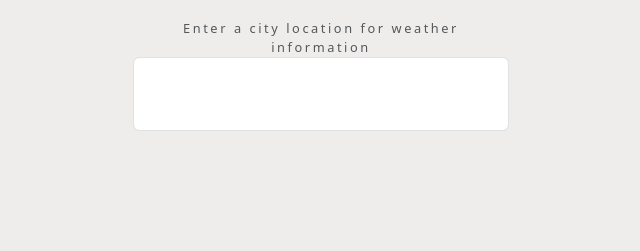
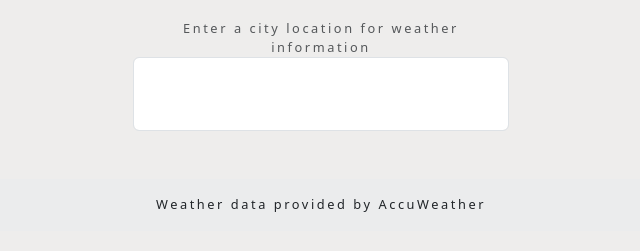
Before and after one commit to joseph-plaizier/weather-app, a plain HTML site: page index.html in a window 1280 px wide. Shown: the part 101-352 px from the top of the page, without its empty margins (319-959 px from the left). Drawn offline with nearby package versions, Linux system fonts and the light colour scheme.

Commit message:
add footer with weather data source

```diff
--- a/index.html
+++ b/index.html
@@ -34,6 +34,14 @@
         </div>
     </div>
 
+    <footer class="bg-body-tertiary text-center text-lg-start">
+        <!-- Copyright -->
+        <div class="text-center p-3" style="background-color: rgba(0, 0, 0, 0.05);">
+          Weather data provided by AccuWeather
+        </div>
+        <!-- Copyright -->
+      </footer>
+
     <script src="scripts/forecast.js"></script>
     <script src="scripts/app.js"></script>
 </body>
```
